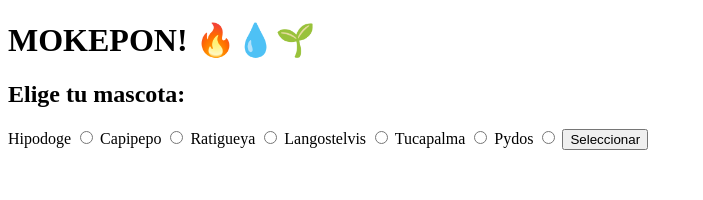
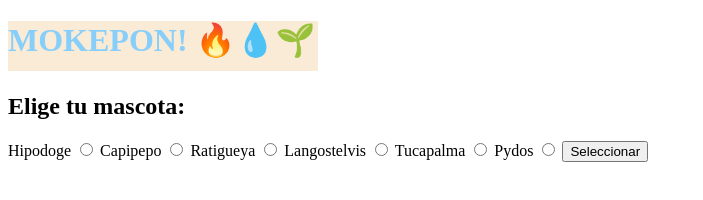
Before and after one commit to richardeflores/Juego-PPT, a plain HTML site: page mokepon/mokepon.html in a window 1280 px wide. Shown: the whole page, without its empty margins (0-703 px from the left). Drawn offline with Linux system fonts and the light colour scheme.

Commit message:
Primeros pasos con CSS

```diff
--- /dev/null
+++ b/mokepon/css/style.css
@@ -0,0 +1,6 @@
+.tituloppal {
+    color: lightskyblue;
+    width: 310px;
+    height: 50px;
+    background-color: antiquewhite;
+}
--- a/mokepon/mokepon.html
+++ b/mokepon/mokepon.html
@@ -6,10 +6,11 @@
     <meta name="viewport" content="width=device-width, initial-scale=1.0">
     <title>Mokepon!</title>
     <script src="./js/mokepon.js"></script>
+    <link rel="stylesheet" href="./css/style.css">
 
 </head>
 <body>
-    <h1>MOKEPON! 🔥💧🌱</h1>
+    <h1 class="tituloppal">MOKEPON! 🔥💧🌱</h1>
 
     <section id="seleccionar-mascota">
         <h2>Elige tu mascota:</h2>
```
